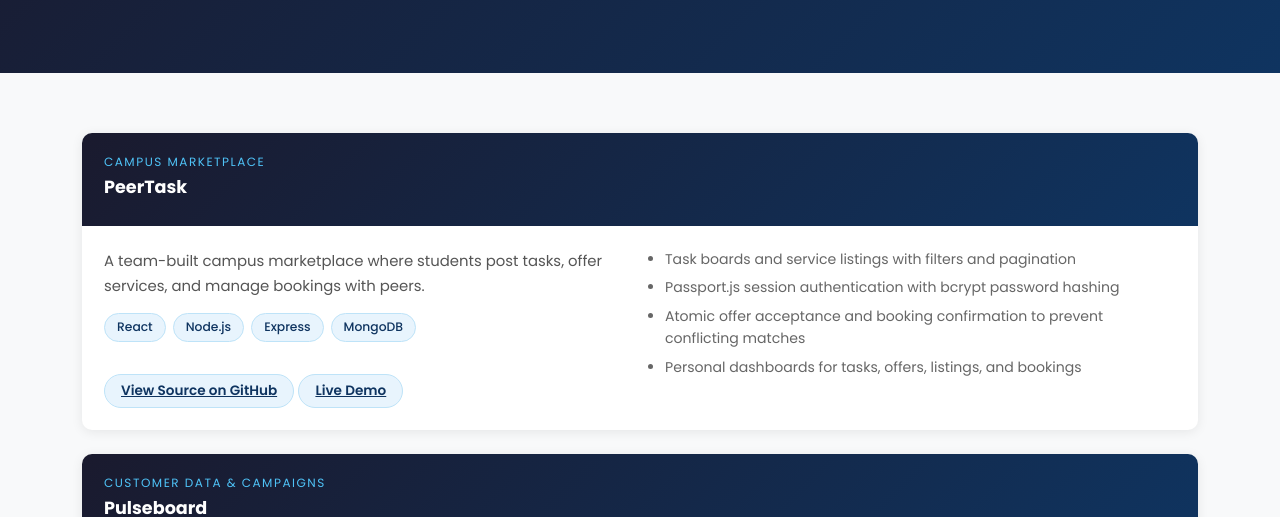
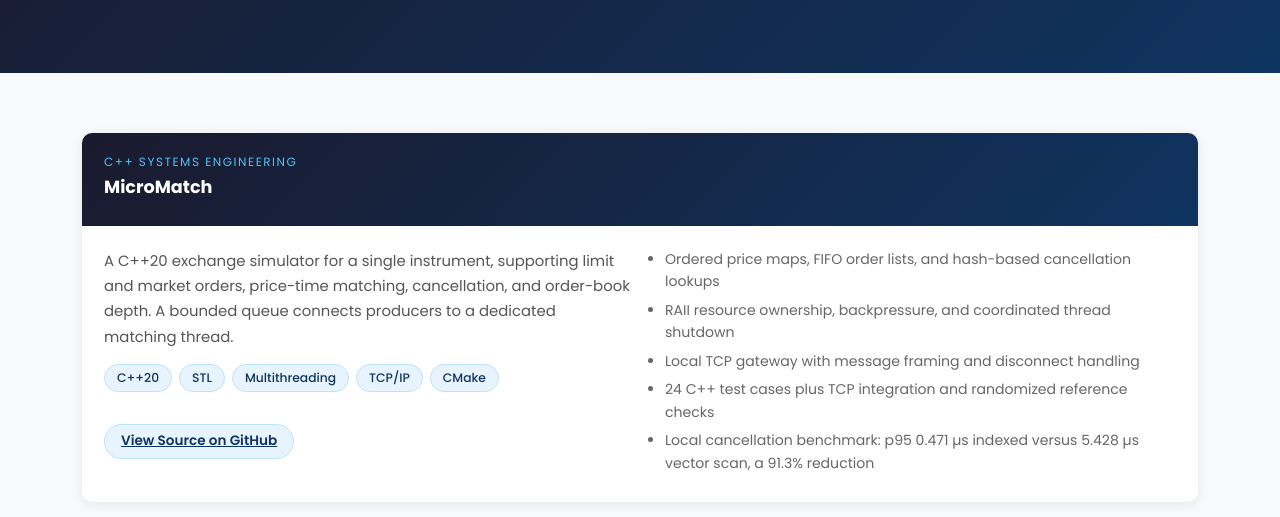
Before and after one commit to sasu3303/Personal-Homepage, a website with bundled scripts: page projects.html in a window 1280 px wide. Shown: the part 291-808 px from the top of the page. Built offline with nearby package versions, Linux system fonts and the light colour scheme.

Commit message:
Feature MicroMatch on homepage and projects page

```diff
--- a/projects.html
+++ b/projects.html
@@ -87,6 +87,41 @@
       <!-- PROJECTS -->
       <section class="projects-section">
         <div class="container">
+
+          <article class="project-card featured-card mb-4" id="micromatch">
+            <div class="project-card-top">
+              <div class="project-type">C++ SYSTEMS ENGINEERING</div>
+              <h3>MicroMatch</h3>
+            </div>
+            <div class="project-card-body">
+              <div>
+                <p>
+                  A C++20 exchange simulator for a single instrument, supporting limit
+                  and market orders, price-time matching, cancellation, and order-book
+                  depth. A bounded queue connects producers to a dedicated matching thread.
+                </p>
+                <div class="tech-stack">
+                  <span class="tech-badge">C++20</span>
+                  <span class="tech-badge">STL</span>
+                  <span class="tech-badge">Multithreading</span>
+                  <span class="tech-badge">TCP/IP</span>
+                  <span class="tech-badge">CMake</span>
+                </div>
+                <a class="project-github-link"
+                  href="https://github.com/sasu3303/MicroMatch"
+                  target="_blank" rel="noopener noreferrer">View Source on GitHub</a>
+              </div>
+              <div>
+                <ul class="project-highlights">
+                  <li>Ordered price maps, FIFO order lists, and hash-based cancellation lookups</li>
+                  <li>RAII resource ownership, backpressure, and coordinated thread shutdown</li>
+                  <li>Local TCP gateway with message framing and disconnect handling</li>
+                  <li>24 C++ test cases plus TCP integration and randomized reference checks</li>
+                  <li>Local cancellation benchmark: p95 0.471 µs indexed versus 5.428 µs vector scan, a 91.3% reduction</li>
+                </ul>
+              </div>
+            </div>
+          </article>
           <article class="project-card featured-card mb-4" id="peertask">
             <div class="project-card-top">
               <div class="project-type">CAMPUS MARKETPLACE</div>
```
Also changed, not shown: index.html (+10 -0 lines).
